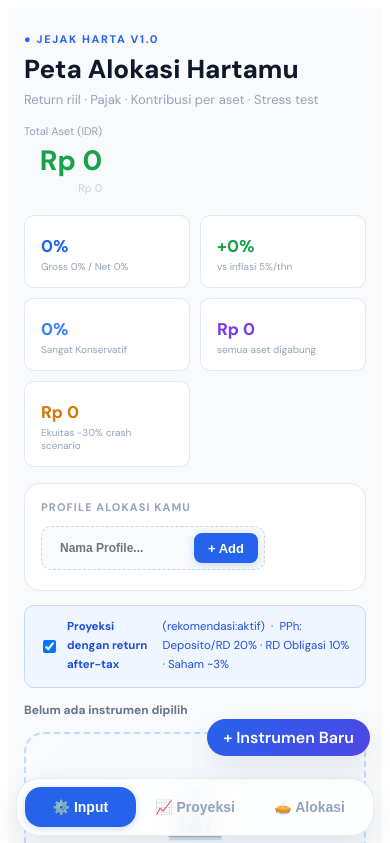
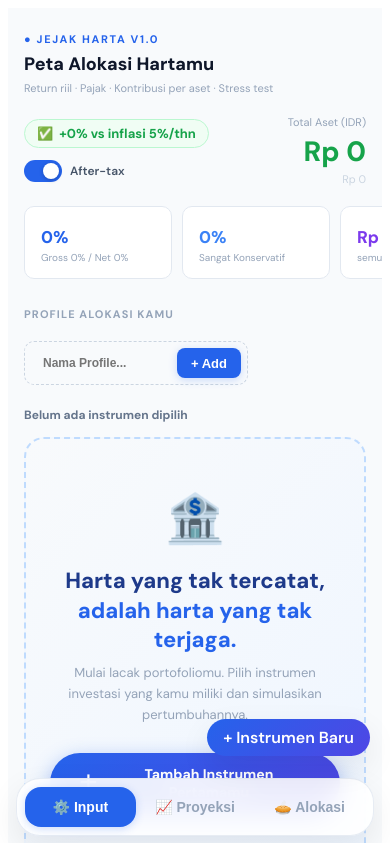
Before and after one commit to affanmaulana/jejak-uang, a React (Vite) app: page / in a window 390 px wide. Shown: the top 843 px of the page. Built offline with nearby package versions, Linux system fonts and the light colour scheme; a web font is replaced by a local one.

Commit message:
Rombak Header Mobile

```diff
--- a/src/App.jsx
+++ b/src/App.jsx
@@ -569,7 +569,7 @@ export default function WealthTracker() {
         .card  { background:#ffffff; border:1.5px solid #e2e8f0; border-radius:16px; overflow: hidden; }
         .card2 { background:#f1f5f9; border:1.5px solid #e2e8f0; border-radius:12px; }
         .glow-bar { position: absolute; top: 0; left: 0; right: 0; height: 6px; }
-        .stat  { background:#ffffff; border:1.5px solid #e2e8f0; border-radius:10px; padding:14px 16px; }
+        .stat  { background:#ffffff; border:1.5px solid #e2e8f0; border-radius:10px; padding:14px 16px; flex-shrink:0; min-width:148px; }
         .ifield { width:100%; background:#f8fafc; border:1.5px solid #e2e8f0; border-radius:8px; padding:9px 80px 9px 34px; color:#0f172a; font-family:'DM Sans',monospace; font-size:13px; font-weight:600; outline:none; transition:border-color .2s, background .2s; }
         .ifield:focus { border-color:#3b82f6; background:#fff; }
         .ifield-sm { width:100%; background:#f8fafc; border:1.5px solid #e2e8f0; border-radius:8px; padding:7px 60px 7px 30px; color:#0f172a; font-family:'DM Sans',monospace; font-size:12px; font-weight:600; outline:none; transition:border-color .2s, background .2s; }
@@ -592,10 +592,22 @@ export default function WealthTracker() {
         .cl { font-size:10px; font-weight:700; color:#94a3b8; text-transform:uppercase; letter-spacing:.07em; margin-bottom:5px; }
         .tag { display:inline-block; padding:2px 8px; border-radius:20px; font-size:10px; font-weight:700; letter-spacing:.05em; text-transform:uppercase; }
         .asset-grid { display:grid; grid-template-columns:repeat(auto-fill,minmax(280px,1fr)); gap:12px; }
+/* ── Stat scroll strip ── */
+        .stat-strip { display:flex; flex-direction:row; gap:10px; overflow-x:auto; margin: 0 -16px 20px -16px; padding: 0 16px 8px 16px; scrollbar-width: none; -ms-overflow-style: none; }
+        .stat-strip::-webkit-scrollbar { display:none; }
+        /* ── Profile row (naked) ── */
+        .profile-row { display:flex; flex-wrap:nowrap; gap:10px; overflow-x:auto; margin: 0 -16px; padding: 0 16px 8px 16px; scrollbar-width: none; -ms-overflow-style: none; }
+        .profile-row::-webkit-scrollbar { display:none; }
+        /* ── iOS-style toggle ── */
+        .ios-toggle-wrap { display:flex; align-items:center; gap:8px; cursor:pointer; user-select:none; }
+        .ios-track { position:relative; width:38px; height:22px; border-radius:11px; transition:background .25s; flex-shrink:0; }
+        .ios-thumb { position:absolute; top:3px; left:3px; width:16px; height:16px; border-radius:50%; background:#fff; box-shadow:0 1px 4px rgba(0,0,0,.22); transition:transform .25s; }
 @media (max-width:640px) { .asset-grid { grid-template-columns:1fr; } }
 @media (min-width:641px) and (max-width:1023px) { .asset-grid { grid-template-columns:repeat(2,1fr); } }
 .fab { display:none; }
 @media (max-width:768px) {
+  .header-title { font-size:18px !important; }
+  .header-sub { font-size:11px !important; }
   .desktop-only { display: none !important; }
   .fab {
     display:flex;
@@ -624,10 +636,10 @@ export default function WealthTracker() {
     position:fixed;
     bottom:8px; left:16px; right:16px;
     z-index:999;
-background:rgba(255, 255, 255, 0.9); /* Sedikit transparan */
-    backdrop-filter: blur(12px); /* Efek kaca (Glassmorphism) modern */
-    border:1.5px solid rgba(226, 232, 240, 0.8); /* Border tipis keliling */
-    border-radius:24px; /* Bentuk kapsul (Pill) */
+    background:rgba(255, 255, 255, 0.9);
+    backdrop-filter: blur(12px);
+    border:1.5px solid rgba(226, 232, 240, 0.8);
+    border-radius:24px;
     display:flex;
     padding:8px;
     gap:4px;
@@ -636,9 +648,9 @@ box-shadow:0 12px 32px rgba(0,0,0,.08);
   .tab-bar-sticky .tab {
     flex:1;
     text-align:center;
-    font-size:14px; /* Naik dari 11px ke 13px */
-    font-weight: 700; /* Ditebalkan */
-    padding:12px 4px; /* Padding atas-bawah ditambah biar bar-nya makin tebal */
+    font-size:14px;
+    font-weight: 700;
+    padding:12px 4px;
     border-radius: 16px;
   }
   .mobile-bottom-spacer { height:80px; }
@@ -648,17 +660,7 @@ box-shadow:0 12px 32px rgba(0,0,0,.08);
 
       <div style={{ maxWidth: 980, margin: "0 auto" }}>
         {/* ── HEADER ── */}
-        <div
-          style={{
-            display: "flex",
-            flexWrap: "wrap",
-            gap: 16,
-            alignItems: "flex-end",
-            justifyContent: "space-between",
-            marginBottom: 20,
-          }}
-        >
-          <div>
+        <div style={{ marginBottom: 20 }}>
           <div
             style={{
               fontSize: 11,
@@ -672,6 +674,7 @@ box-shadow:0 12px 32px rgba(0,0,0,.08);
             ● JEJAK HARTA V1.0
           </div>
           <h1
+            className="header-title"
             style={{
               fontSize: 26,
               fontWeight: 800,
@@ -682,6 +685,7 @@ box-shadow:0 12px 32px rgba(0,0,0,.08);
             Peta Alokasi Hartamu
           </h1>
           <p
+            className="header-sub"
             style={{
               fontSize: 13,
               color: "#94a3b8",
@@ -692,6 +696,64 @@ box-shadow:0 12px 32px rgba(0,0,0,.08);
             Return riil · Pajak · Kontribusi per aset · Stress test
           </p>
         </div>
+
+        {/* ── GLOBAL DASHBOARD CONTROLLER ── */}
+        <div
+          style={{
+            display: "flex",
+            alignItems: "center",
+            justifyContent: "space-between",
+            gap: 12,
+            marginBottom: 20,
+            flexWrap: "wrap",
+          }}
+        >
+          {/* LEFT: Real Return status + After-Tax toggle */}
+          <div style={{ display: "flex", flexDirection: "column", gap: 12 }}>
+            {/* Real Return status pill */}
+            <div
+              style={{
+                display: "inline-flex",
+                alignItems: "center",
+                gap: 6,
+                padding: "5px 12px",
+                borderRadius: 999,
+                background: stats.realReturn >= 0 ? "#f0fdf4" : "#fef2f2",
+                border: `1.5px solid ${stats.realReturn >= 0 ? "#bbf7d0" : "#fecaca"}`,
+                width: "fit-content",
+              }}
+            >
+              <span style={{ fontSize: 13 }}>{stats.realReturn >= 0 ? "✅" : "⚠️"}</span>
+              <span
+                style={{
+                  fontSize: 13,
+                  fontWeight: 700,
+                  color: stats.realReturn >= 0 ? "#16a34a" : "#dc2626",
+                }}
+              >
+                {stats.realReturn >= 0 ? "+" : ""}{stats.realReturn}% vs inflasi {inflationRate}%/thn
+              </span>
+            </div>
+            {/* After-Tax iOS toggle */}
+            <label className="ios-toggle-wrap">
+              <div
+                className="ios-track"
+                style={{ background: showAfterTax ? "#2563eb" : "#cbd5e1" }}
+                onClick={() => setShowAfterTax((v) => !v)}
+              >
+                <div
+                  className="ios-thumb"
+                  style={{ transform: showAfterTax ? "translateX(16px)" : "translateX(0)" }}
+                />
+              </div>
+              <span style={{ fontSize: 12, fontWeight: 600, color: "#475569", cursor: "pointer" }}
+                onClick={() => setShowAfterTax((v) => !v)}
+              >
+                After-tax
+              </span>
+            </label>
+          </div>
+          {/* RIGHT: Total Aset */}
           <div style={{ textAlign: "right" }}>
             <div style={{ fontSize: 11, color: "#94a3b8", marginBottom: 4 }}>
               Total Aset (IDR)
@@ -712,15 +774,8 @@ box-shadow:0 12px 32px rgba(0,0,0,.08);
           </div>
         </div>
 
-        {/* ── SUMMARY STATS ── */}
-        <div
-          style={{
-            display: "grid",
-            gridTemplateColumns: "repeat(auto-fit,minmax(148px,1fr))",
-            gap: 10,
-            marginBottom: 16,
-          }}
-        >
+        {/* ── SUMMARY STATS — horizontal scroll strip ── */}
+        <div className="stat-strip">
           {[
             {
               label: showAfterTax ? "Return After-Tax" : "Return Bruto",
@@ -728,13 +783,6 @@ box-shadow:0 12px 32px rgba(0,0,0,.08);
               sub: `Gross ${stats.weightedGross}% / Net ${stats.weightedNet}%`,
               color: "#2563eb",
               tip: "Return portofolio setelah dipotong pajak (PPh final). Lebih realistis dari return bruto.",
-            },
-            {
-              label: "Return Riil",
-              value: `${stats.realReturn >= 0 ? "+" : ""}${stats.realReturn}%`,
-              sub: `vs inflasi ${inflationRate}%/thn`,
-              color: stats.realReturn >= 0 ? "#16a34a" : "#dc2626",
-              tip: "Return setelah dikurangi inflasi. Angka positif berarti daya beli kamu tumbuh nyata.",
             },
             {
               label: "Equity Exposure",
@@ -790,22 +838,8 @@ box-shadow:0 12px 32px rgba(0,0,0,.08);
           ))}
         </div>
 
-        {/* ── ALERT ── */}
-        {totalAssets > 0 &&
-          (stats.realReturn < 0 ? (
-            <div className="warn" style={{ marginBottom: 14 }}>
-              ⚠️ Return riil negatif ({stats.realReturn}%). Kekayaan Anda
-              menyusut secara riil terhadap inflasi.
-            </div>
-          ) : (
-            <div className="ok" style={{ marginBottom: 14 }}>
-              ✅ Return riil positif (+{stats.realReturn}%). Kekayaan Anda
-              tumbuh melampaui inflasi {inflationRate}%/tahun.
-            </div>
-          ))}
-
-        {/* ── PROFILE ALOKASI KAMU (global, selalu tampil) ── */}
-        <div className="card" style={{ padding: 16, marginBottom: 14 }}>
+        {/* ── PROFILE ALOKASI KAMU (naked, selalu tampil) ── */}
+        <div style={{ marginBottom: 14 }}>
           <div
             style={{
               fontSize: 11,
@@ -813,21 +847,12 @@ box-shadow:0 12px 32px rgba(0,0,0,.08);
               color: "#94a3b8",
               textTransform: "uppercase",
               letterSpacing: ".1em",
-              marginBottom: 12,
+              marginBottom: 20,
             }}
           >
             Profile Alokasi Kamu
           </div>
-          <div
-            style={{
-              display: "flex",
-              flexWrap: "nowrap",
-              gap: 10,
-              alignItems: "stretch",
-              overflowX: "auto",
-              paddingBottom: 4,
-            }}
-          >
+          <div className="profile-row">
             {userTemplates.map((t) => (
               <div
                 key={t.id}
@@ -1023,25 +1048,6 @@ box-shadow:0 12px 32px rgba(0,0,0,.08);
         ══════════════════════════════════════════════ */}
         {activeTab === "input" && (
           <div>
-            <div className="note" style={{ marginBottom: 14 }}>
-              <label
-                style={{
-                  display: "flex",
-                  alignItems: "center",
-                  gap: 8,
-                  cursor: "pointer",
-                }}
-              >
-                <input
-                  type="checkbox"
-                  checked={showAfterTax}
-                  onChange={(e) => setShowAfterTax(e.target.checked)}
-                />
-                <strong>Proyeksi dengan return after-tax</strong>{" "}
-                (rekomendasi:aktif) &nbsp;·&nbsp; PPh: Deposito/RD 20% · RD
-                Obligasi 10% · Saham ~3%
-              </label>
-            </div>
 
             {/* ── OPTION 2: TOP MODAL — Action Header ── */}
             <div
@@ -2370,7 +2376,7 @@ box-shadow:0 12px 32px rgba(0,0,0,.08);
                 margin: 0,
               }}
             >
-              Kalkulator Dana Darurat
+              Dana Darurat
             </h2>
 
             {/* TOGGLE PENGGABUNGAN ASET */}
```
Lines whose indentation alone changed are shown as unchanged.
